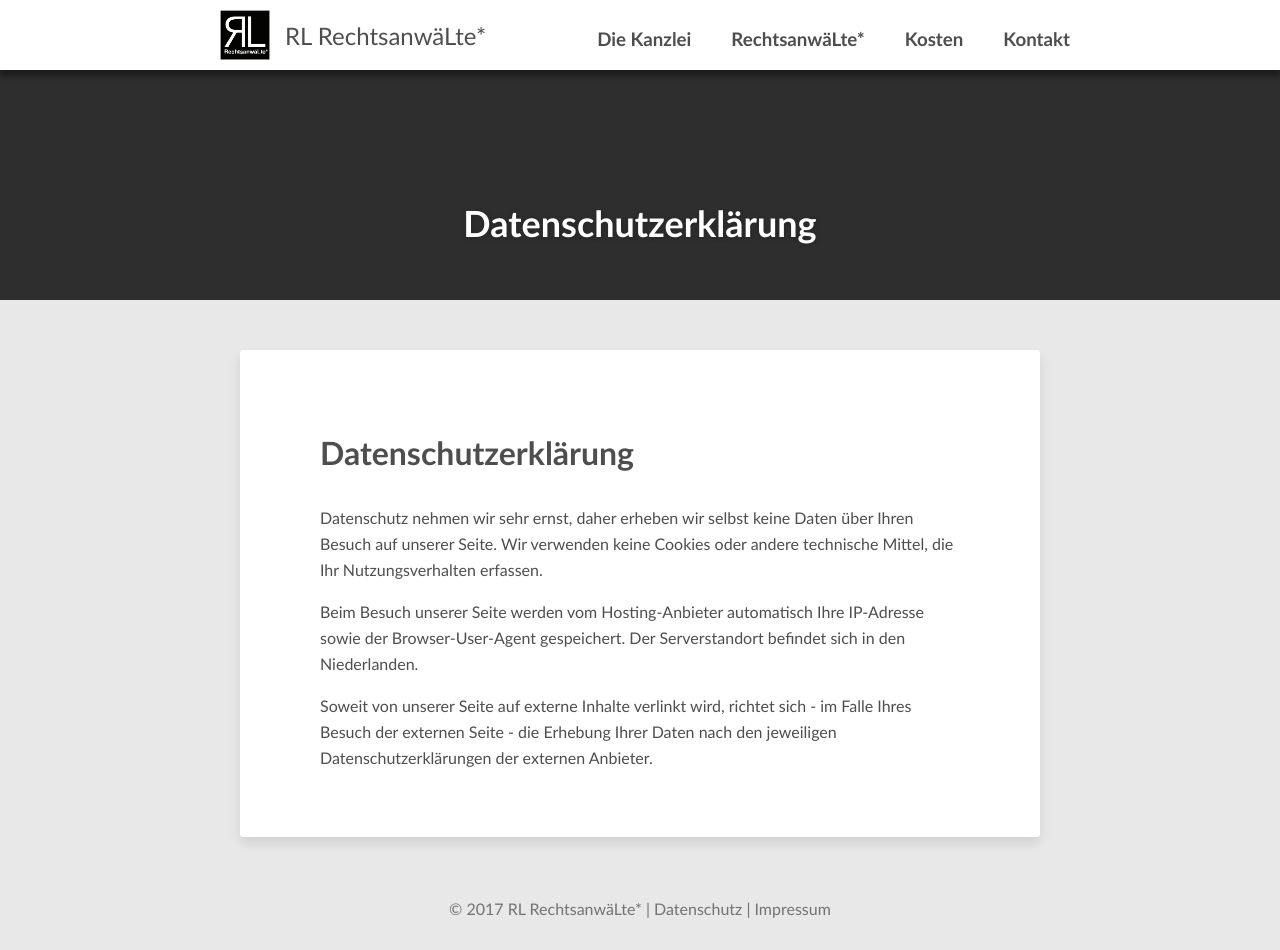
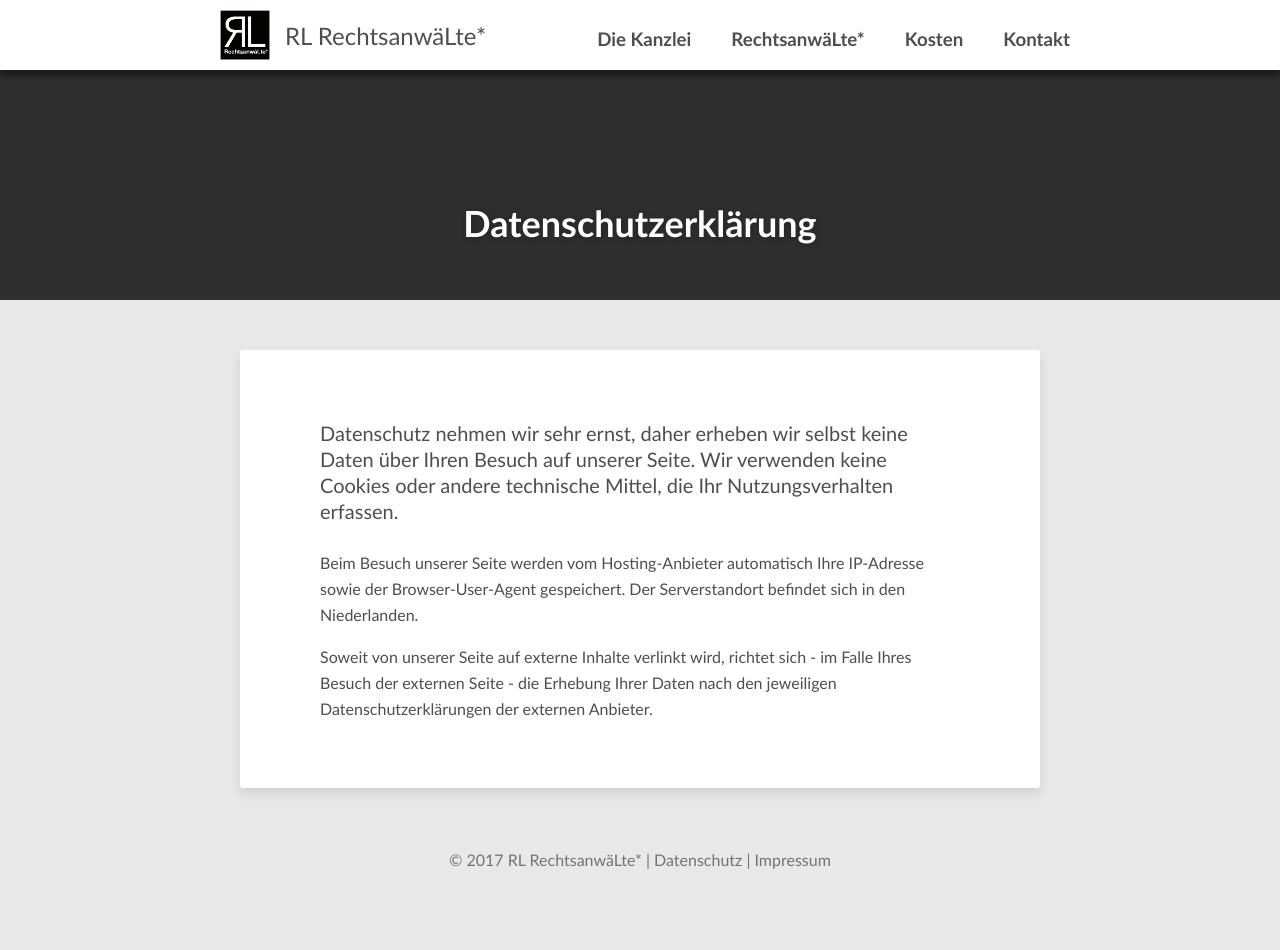
Before and after one commit to mi5-77/rl-rechtsanwaelte.de, a Jekyll site: the page built from datenschutzerklaerung.md, in a window 1280 px wide and 950 px high. Built offline with Jekyll 4.4.1, drawn with Linux system fonts in a browser that asks for light colours.

Commit message:
Überschrift entfernt
da bereits im Title. Sonst doppelt gemoppelt.

```diff
--- a/datenschutzerklaerung.md
+++ b/datenschutzerklaerung.md
@@ -11,8 +11,6 @@ image:
   creditlink:
 comments:
 ---
-# Datenschutzerklärung
-
 Datenschutz nehmen wir sehr ernst, daher erheben wir selbst keine Daten über Ihren Besuch auf unserer Seite. Wir verwenden keine Cookies oder andere technische Mittel, die Ihr Nutzungsverhalten erfassen.
 
 Beim Besuch unserer Seite werden vom Hosting-Anbieter automatisch Ihre IP-Adresse sowie der Browser-User-Agent gespeichert. Der Serverstandort befindet sich in den Niederlanden.
```
